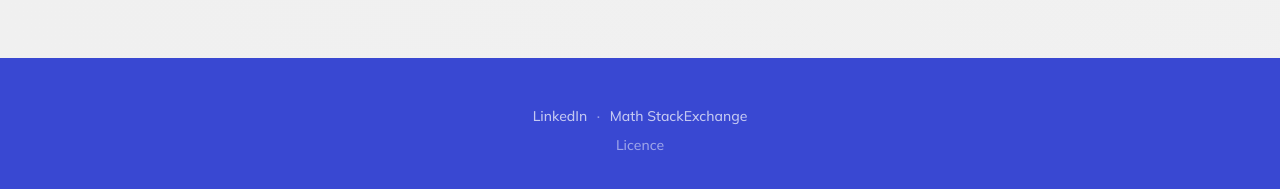
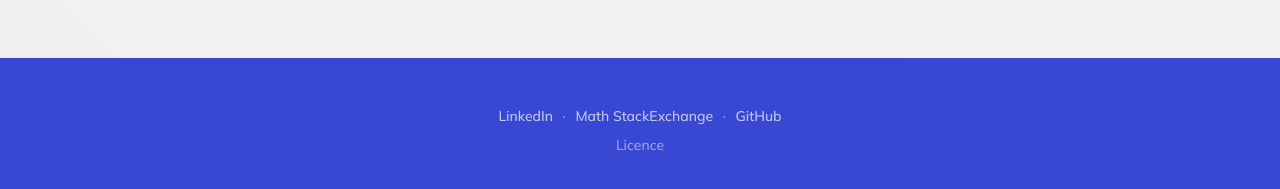
Before and after one commit to dylan-sam/dylan-sam.github.io, a Jekyll site: the page built from music-dance/index.html, in a window 1280 px wide and 900 px high, scrolled down 695 px. Shown: the part 696-885 px from the top of the window. Built offline with Jekyll 4.4.1, drawn with Linux system fonts in a browser that asks for light colours.

Commit message:
Ajout d'un prix et du lien GitHub

```diff
--- a/_data/social.yml
+++ b/_data/social.yml
@@ -3,3 +3,5 @@
   url: https://www.linkedin.com/in/dylan-samuelian/
 - label: Math StackExchange
   url: https://math.stackexchange.com/users/272494/desura
+- label: GitHub
+  url: https://github.com/dylan-sam
```
Also changed, not shown: _sections/en/awards.md (+2 -0 lines), _sections/fr/awards.md (+2 -0 lines).
